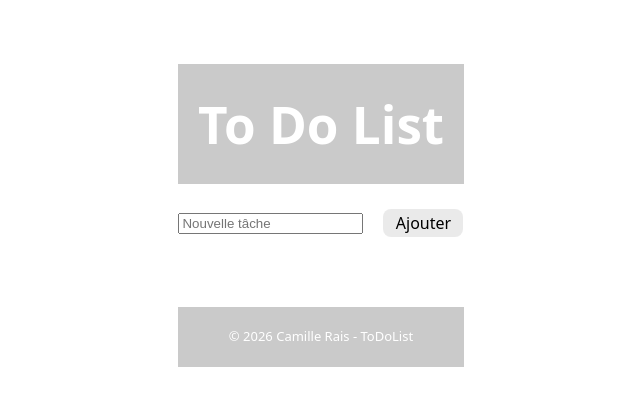
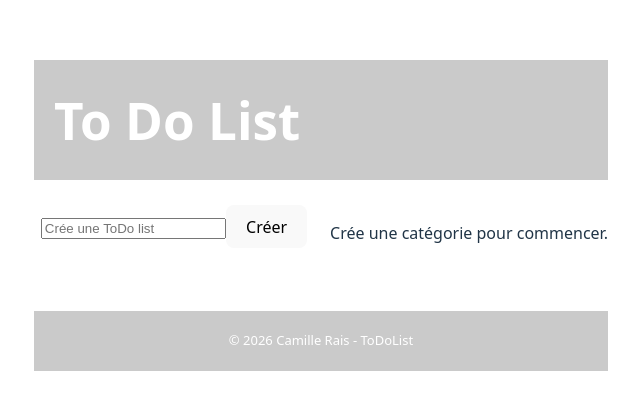
Before and after one commit to hellokimmydream/ToDoList_App, a Vue app in the folder vite-project/: page / in a window 1280 px wide. Shown: the part 192-602 px from the top of the page, without its empty margins (319-959 px from the left). Built offline with nearby package versions, Linux system fonts and the light colour scheme.

Commit message:
feat(categorie pour liste de taches)
création de catégorie fonctionnelle. tache a l'intérieur d une catégorie ok. le coté design et pratique n'a pas encore vraiment été travaillé pour cette partie

```diff
--- a/vite-project/src/views/Home.vue
+++ b/vite-project/src/views/Home.vue
@@ -1,52 +1,142 @@
 <script setup>
-import { ref, onMounted, watch } from "vue";
+import { ref, computed, onMounted, watch } from "vue";
 import ListToDo from "../components/ListToDo.vue";
 import CreateToDo from "../components/CreateToDo.vue";
+import CreateCategory from "../components/CreateCategory.vue";
+import CategoryList from "../components/CategoryList.vue";
 
-const STORAGE_KEY = "todos";
-const todos = ref([]);
+const STORAGE_KEY = "todo_categories_v1";
+const categories = ref([]);
+const selectedCategoryId = ref(null);
+
+// category selectionnée ref
+const selectedCategory = computed(() => {
+  return (
+    categories.value.find((c) => c.id === selectedCategoryId.value) || null
+  );
+});
 
 // 1)charger depuis le localStorage au chargement
 onMounted(() => {
   const stored = localStorage.getItem(STORAGE_KEY);
   if (stored) {
     try {
-      todos.value = JSON.parse(stored);
+      categories.value = JSON.parse(stored);
+      if (categories.value.length > 0) {
+        selectedCategoryId.value = categories.value[0].id;
+      }
     } catch (e) {
       // pour repartir propre
-      todos.value = [];
       localStorage.removeItem(STORAGE_KEY);
+      categories.value = [];
+      selectedCategoryId.value = null;
     }
   }
 });
 
-// 2)sauvegarder automatiquement à chaque changement de add/delete/done
+// 2)sauvegarder automatiquement deep à chaque changement de add/delete/done
 watch(
-  todos,
-  (newTodos) => {
-    localStorage.setItem(STORAGE_KEY, JSON.stringify(newTodos));
+  categories,
+  (val) => {
+    localStorage.setItem(STORAGE_KEY, JSON.stringify(val));
   },
   { deep: true },
 );
 
-// ajouter
+// --- Catégories ---
+function addCategory(name) {
+  const clean = name.trim();
+  if (!clean) return;
+
+  const newCat = {
+    id: Date.now(),
+    name: clean,
+    todos: [],
+  };
+
+  categories.value.push(newCat);
+  selectedCategoryId.value = newCat.id;
+}
+
+function selectCategory(id) {
+  selectedCategoryId.value = id;
+}
+
+function deleteCategory(id) {
+  const idx = categories.value.findIndex((c) => c.id === id);
+  if (idx === -1) return;
+
+  categories.value.splice(idx, 1);
+
+  // pour si on supprime une categorie selectionner alors on selectionne une autee
+  if (selectedCategoryId.value === id) {
+    selectedCategoryId.value = categories.value.length
+      ? categories.value[0].id
+      : null;
+  }
+}
+
+// --- Todos dans une catégorie ---
 function addTodo(todoText) {
-  todos.value.push({
+  if (!selectedCategory.value) return;
+
+  const clean = todoText.trim();
+  if (!clean) return;
+
+  selectedCategory.value.todos.push({
     id: Date.now(),
-    text: todoText,
+    text: clean,
     done: false,
   });
 }
 
-//supprimer
-function deleteTodo(id) {
-  todos.value = todos.value.filter((todo) => todo.id !== id);
+function deleteTodo(todoId) {
+  if (!selectedCategory.value) return;
+
+  selectedCategory.value.todos = selectedCategory.value.todos.filter(
+    (t) => t.id !== todoId,
+  );
+}
+
+function toggleTodo(todoId, done) {
+  if (!selectedCategory.value) return;
+
+  const t = selectedCategory.value.todos.find((x) => x.id === todoId);
+  if (t) t.done = done;
 }
 </script>
 
 <template>
-  <CreateToDo @addTodo="addTodo" />
-  <ListToDo :todos="todos" @removeTodo="deleteTodo" />
+  <div style="display: grid; grid-template-columns: 280px 1fr; gap: 16px">
+    <!-- Colonne gauche: catégories -->
+    <aside>
+      <CreateCategory @addCategory="addCategory" />
+      <CategoryList
+        :categories="categories"
+        :selectedId="selectedCategoryId"
+        @selectCategory="selectCategory"
+        @deleteCategory="deleteCategory"
+      />
+    </aside>
+
+    <!-- Colonne droite: todos de la catégorie -->
+    <main>
+      <div v-if="!selectedCategory">
+        <p>Crée une catégorie pour commencer.</p>
+      </div>
+
+      <div v-else>
+        <h2 style="margin: 0 0 10px 0">{{ selectedCategory.name }}</h2>
+
+        <CreateToDo @addTodo="addTodo" />
+        <ListToDo
+          :todos="selectedCategory.todos"
+          @removeTodo="deleteTodo"
+          @toggleTodo="toggleTodo"
+        />
+      </div>
+    </main>
+  </div>
 </template>
 
 <style scoped>
```
